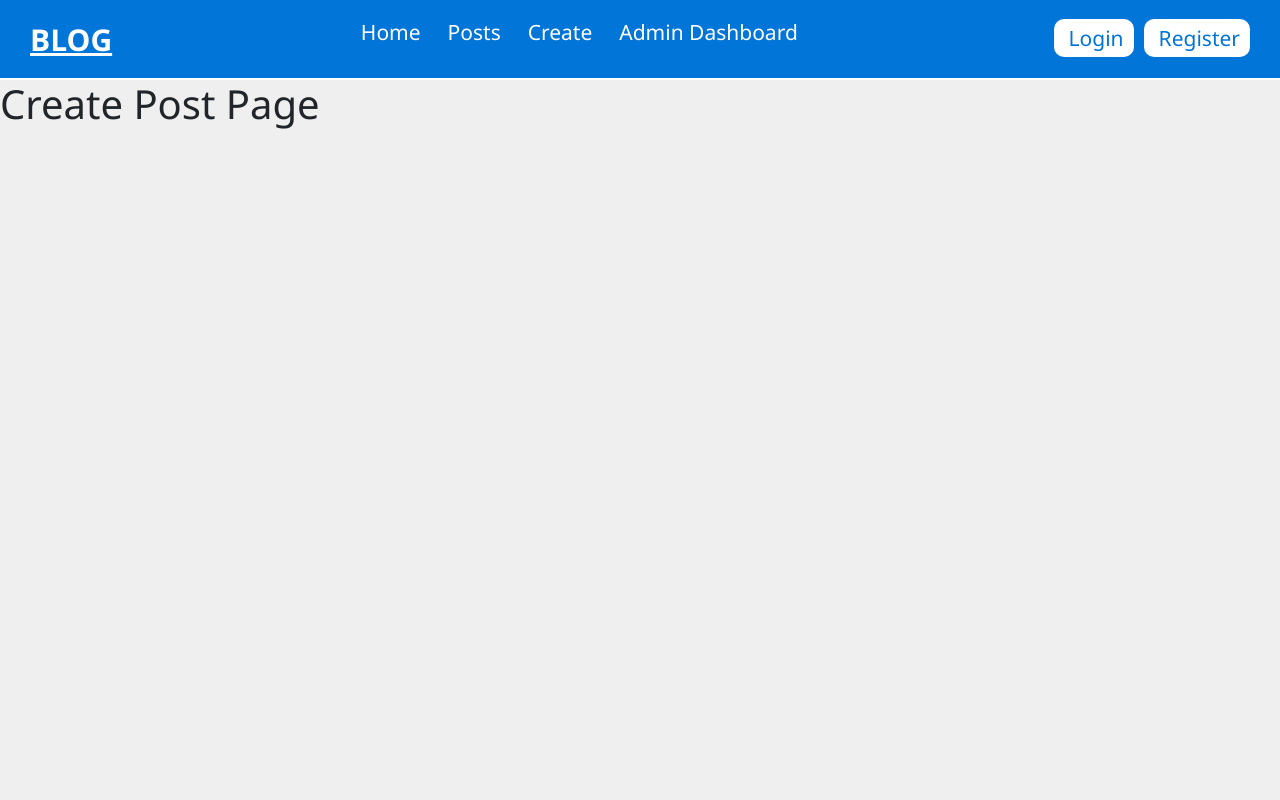
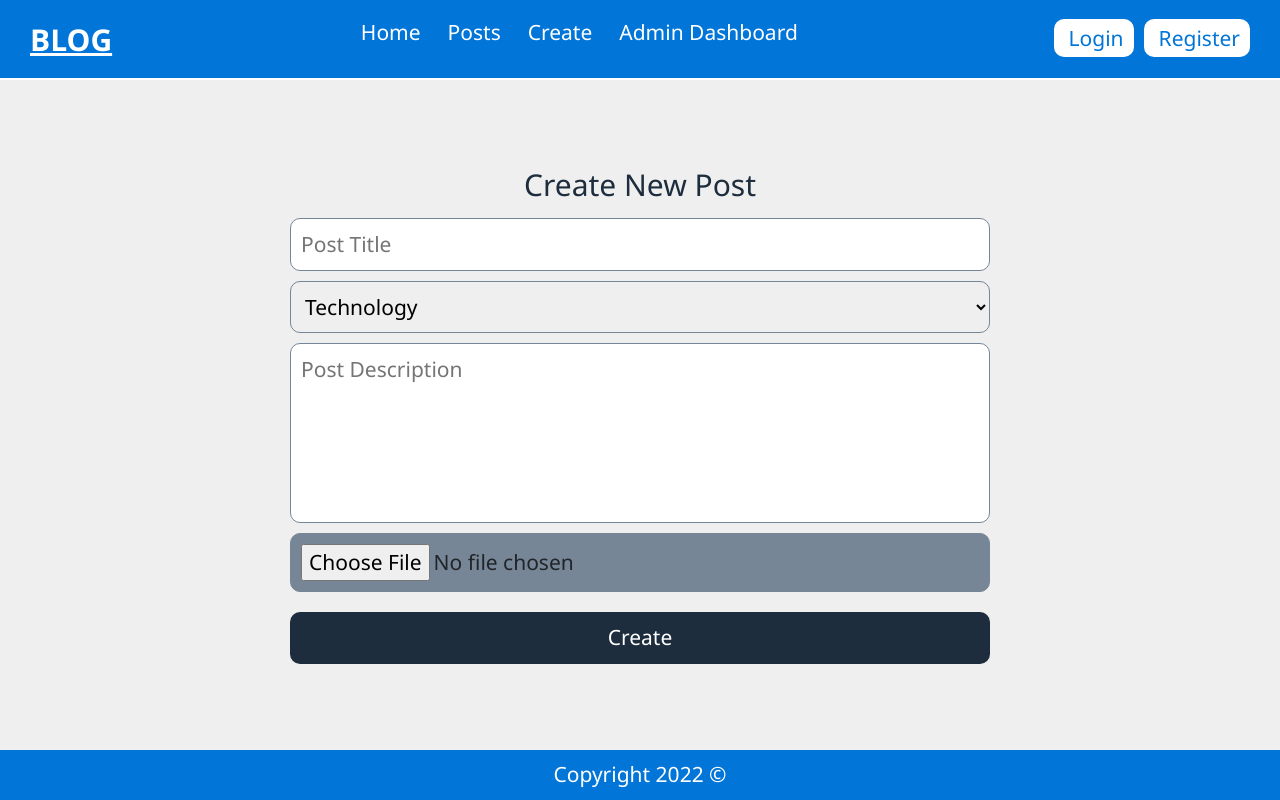
Before and after one commit to ALi-Maher-Mohamed/Blog-application-FrontEnd, a React (Create React App) app: page /posts/create in a window 1280 px wide. Built offline with nearby package versions, Linux system fonts and the light colour scheme.

Commit message:
feat :create new post feature done without validation

```diff
--- a/src/App.js
+++ b/src/App.js
@@ -6,6 +6,7 @@ import Login from "./Pages/forms/Login";
 import Post from "./Pages/post-page/PostPage.jsx";
 import CreatePost from "./Pages/createPosts/CreatePost.jsx";
 import AdminDashboard from "./Pages/Admin/AdminDashboard.jsx";
+import Footer from "./Components/footer/Footer.jsx";
 
 function App() {
   return (
@@ -19,6 +20,7 @@ function App() {
         <Route path="/posts/create" element={<CreatePost />} />
         <Route path="/admin-dashboard" element={<AdminDashboard />} />
       </Routes>
+      <Footer />
     </BrowserRouter>
   );
 }
--- /dev/null
+++ b/src/Components/footer/Footer.jsx
@@ -0,0 +1,15 @@
+const Footer = () => {
+  return <footer style={styles}>Copyright 2022 &copy;</footer>;
+};
+
+const styles = {
+  color: "var(--white-color)",
+  fontSize: "21px",
+  backgroundColor: "var(--blue-color)",
+  display: "flex",
+  justifyContent: "center",
+  alignItems: "center",
+  height: "50px",
+};
+
+export default Footer;
--- a/src/Pages/createPosts/CreatePost.jsx
+++ b/src/Pages/createPosts/CreatePost.jsx
@@ -1,5 +1,59 @@
+import { useState } from "react";
+import "./create-post.css";
 const CreatePost = () => {
-  return <h1>Create Post Page</h1>;
+  const [title, setTitle] = useState("");
+  const [discreption, setDescription] = useState("");
+  const [category, setCategory] = useState("");
+  const [file, setFile] = useState(null);
+
+  // form submert handler
+  const formSubmetHandler = (e) => {
+    e.preventDefault();
+
+    console.log({ title, discreption, category, file });
+  };
+  return (
+    <div className="section create-post">
+      <h1 className="create-post-title">Create New Post</h1>
+      <form onSubmit={formSubmetHandler} className="create-post-form">
+        <input
+          type="text"
+          placeholder="Post Title"
+          className="create-post-input"
+          value={title}
+          onChange={(e) => setTitle(e.target.value)}
+        />
+        <select
+          value={category}
+          onChange={(e) => setCategory(e.target.value)}
+          className="create-post-input"
+        >
+          <option disabled>select category</option>
+          <option value="technology">Technology</option>
+          <option value="lifestyle">Lifestyle</option>
+          <option value="travel">Travel</option>
+          <option value="food">Food</option>
+        </select>
+        <textarea
+          className="create-post-textarea"
+          rows="5"
+          placeholder="Post Description"
+          value={discreption}
+          onChange={(e) => setDescription(e.target.value)}
+        ></textarea>
+        <input
+          onChange={(e) => setFile(e.target.files[0])}
+          type="file"
+          id="file"
+          name="file"
+          className="create-post-upload"
+        />
+        <button type="submit" className="create-post-btn ">
+          Create
+        </button>
+      </form>
+    </div>
+  );
 };
 
 export default CreatePost;
--- /dev/null
+++ b/src/Pages/createPosts/create-post.css
@@ -0,0 +1,61 @@
+.create-post {
+  width: 100%;
+  height: calc(100vh - 130px);
+  display: flex;
+  align-items: center;
+  justify-content: center;
+  flex-direction: column;
+  padding: 20px;
+}
+
+.create-post-title {
+  font-size: 30px;
+  color: var(--primary-color);
+  margin-bottom: 10px;
+}
+
+.create-post-form {
+  width: 700px;
+  display: flex;
+  flex-direction: column;
+}
+
+.create-post-input,
+.create-post-textarea,
+.create-post-upload {
+  width: 100%;
+  border-radius: 10px;
+  border: 1px solid var(--gray-color);
+  font-size: 21px;
+  padding: 10px;
+  margin: 5px 0;
+}
+
+.create-post-textarea {
+  resize: none;
+}
+
+.create-post-upload {
+  background-color: var(--gray-color);
+}
+
+.create-post-btn {
+  width: 100%;
+  text-align: center;
+  cursor: pointer;
+  background-color: var(--primary-color);
+  border: none;
+  font-size: 21px;
+  font-weight: 500;
+  color: var(--white-color);
+  border-radius: 10px;
+  padding: 10px;
+  margin-top: 15px;
+}
+
+/* Media Queries */
+@media (max-width: 820px) {
+  .create-post-form {
+    width: 100%;
+  }
+}
--- a/src/Pages/post-page/PostPage.jsx
+++ b/src/Pages/post-page/PostPage.jsx
@@ -3,8 +3,13 @@ import PostList from "../../Components/Posts/PostList";
 import Sidebar from "../../Components/sidebar/Sidebar";
 import { posts, categories } from "../../dummyData";
 import Pagination from "../../Components/pagination/Pagination";
+import { useEffect } from "react";
 
 const Post = () => {
+  useEffect(() => {
+    window.scrollTo(0, 0);
+  }, []);
+
   return (
     <>
       <section className="posts-page">
```
